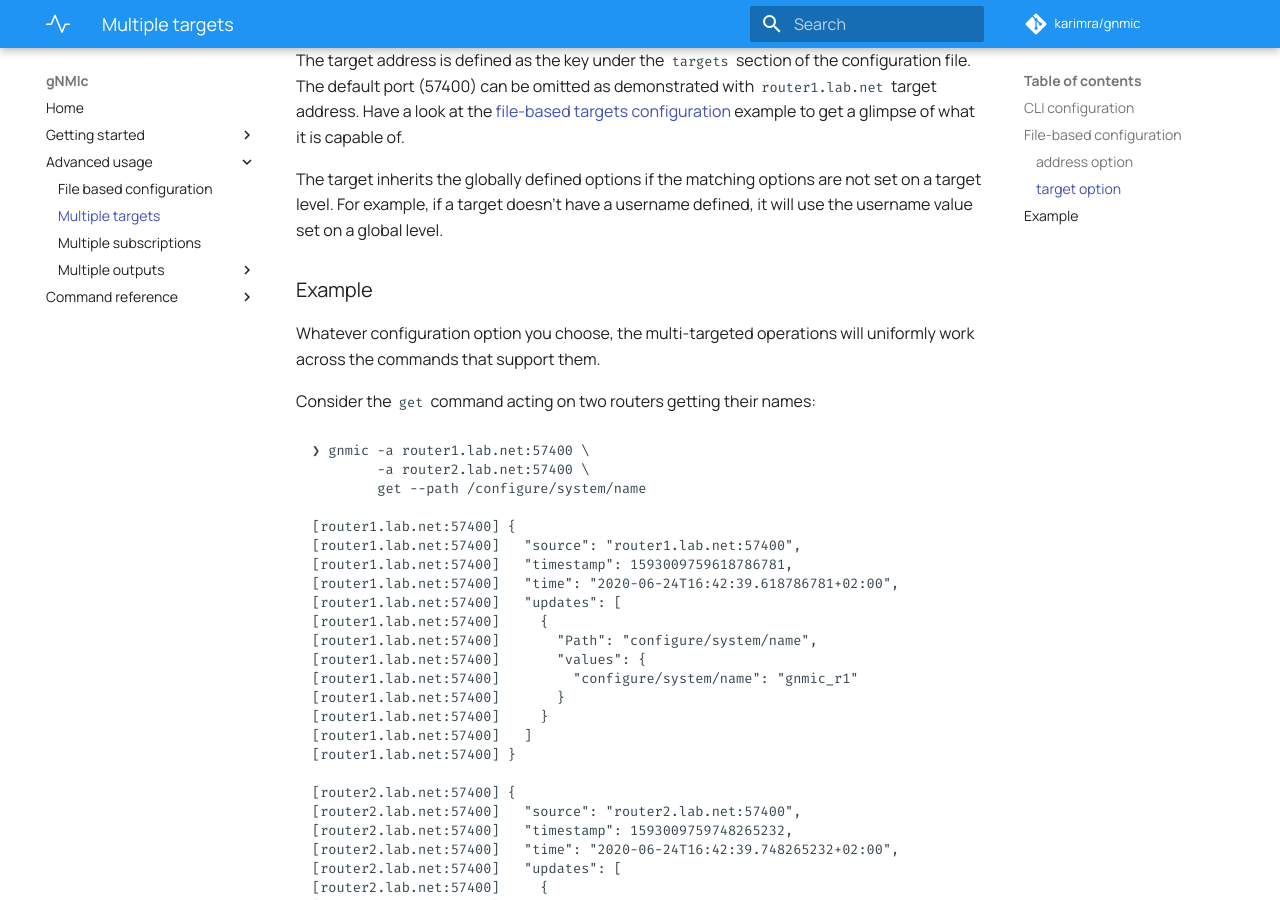
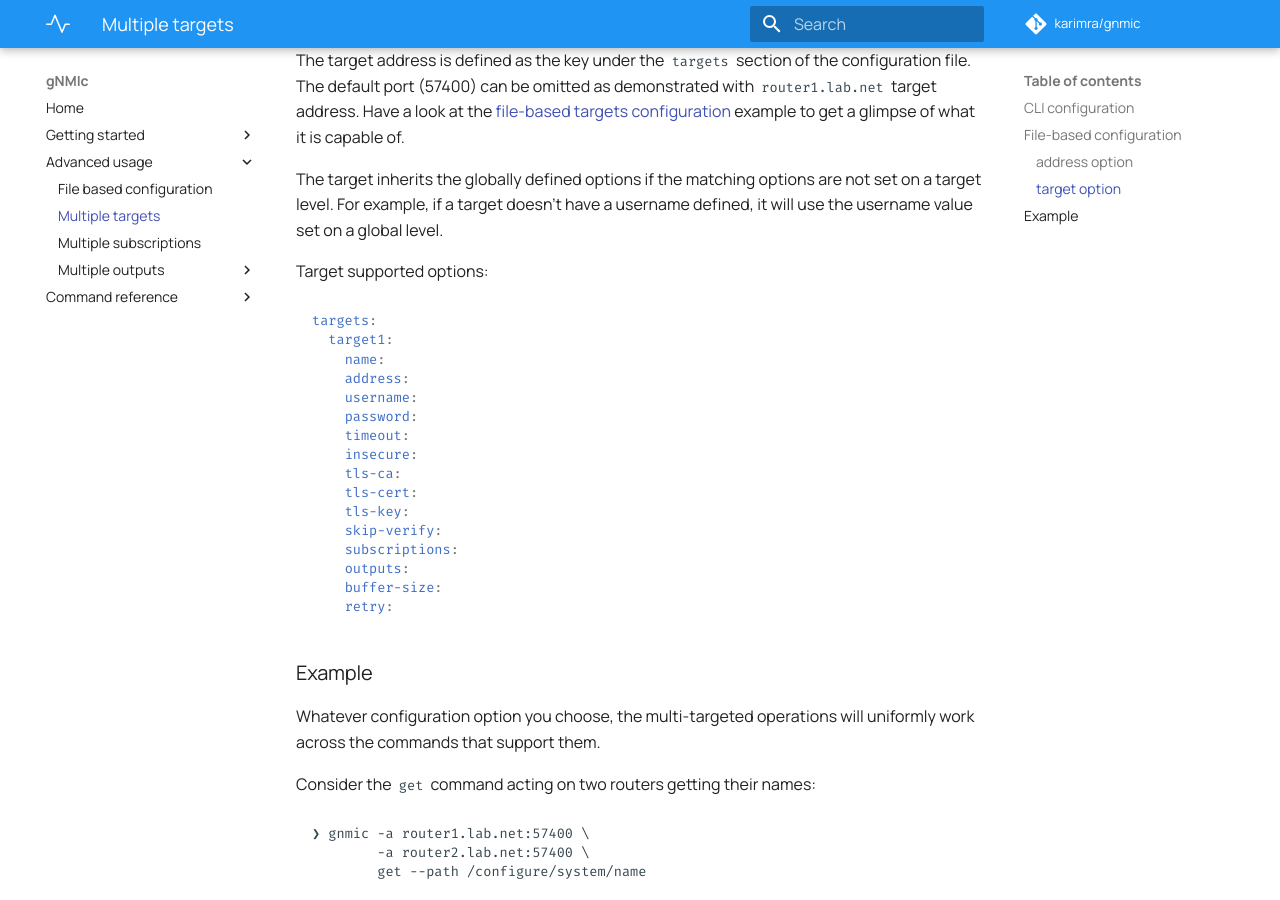
Before and after one commit to openconfig/gnmic, an MkDocs documentation site: the page built from docs/advanced/multi_target.md, in a window 1280 px wide and 900 px high, scrolled down 1274 px. Built offline with MkDocs 1.6.1 and Material for MkDocs 9.7.7, drawn with Linux system fonts in a browser that asks for light colours; comment, search, counter and statistics services are not loaded.

Commit message:
add target supported options

````diff
--- a/docs/advanced/multi_target.md
+++ b/docs/advanced/multi_target.md
@@ -46,6 +46,26 @@ The target address is defined as the key under the `targets` section of the conf
 
 The target inherits the globally defined options if the matching options are not set on a target level. For example, if a target doesn't have a username defined, it will use the username value set on a global level.
 
+Target supported options:
+```yaml
+targets:
+  target1:
+    name:
+    address:
+    username:
+    password:
+    timeout:
+    insecure:
+    tls-ca:
+    tls-cert:
+    tls-key:
+    skip-verify:
+    subscriptions:
+    outputs:
+    buffer-size:
+    retry:
+```
+
 ### Example
 Whatever configuration option you choose, the multi-targeted operations will uniformly work across the commands that support them.
 
````
